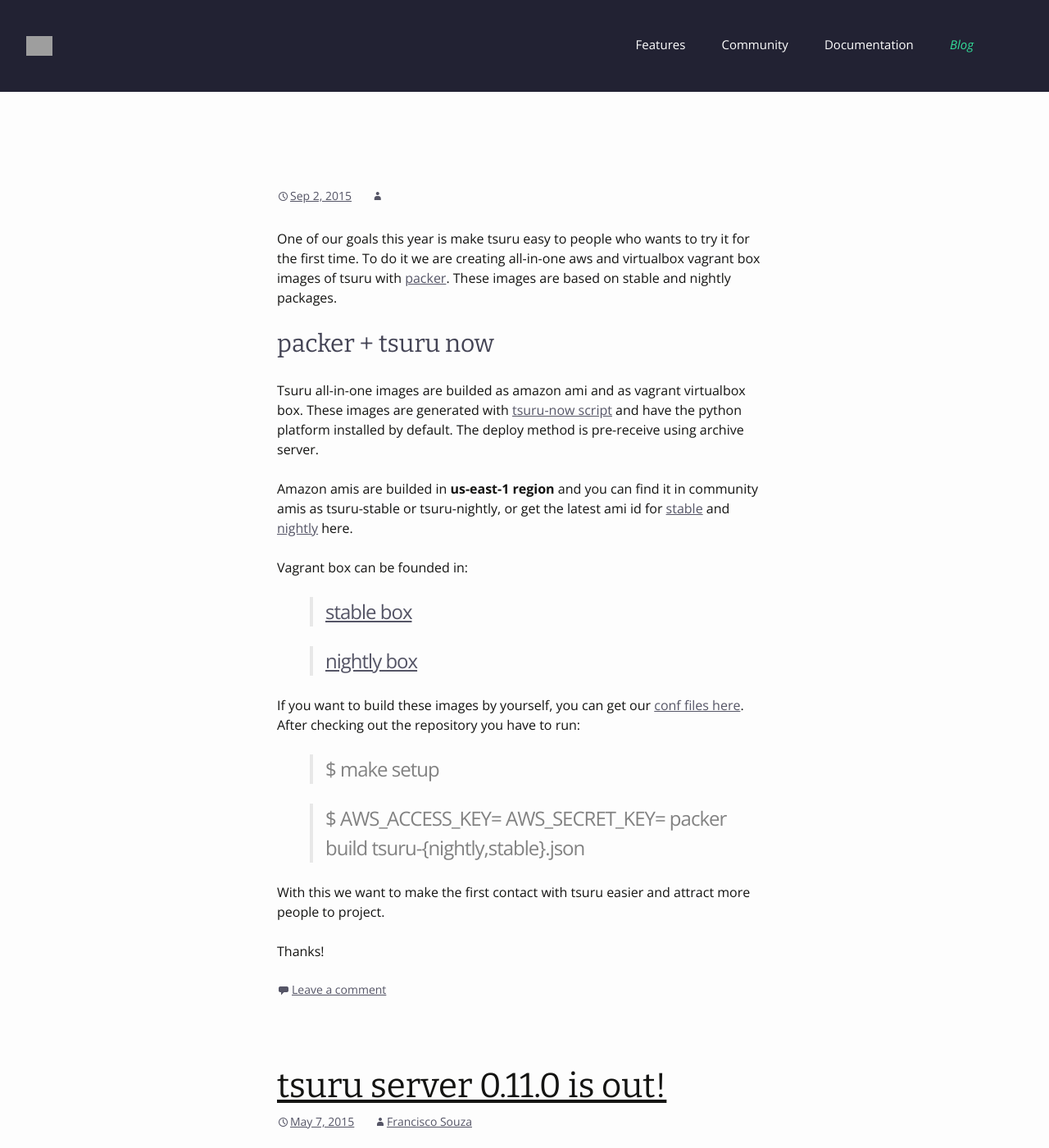
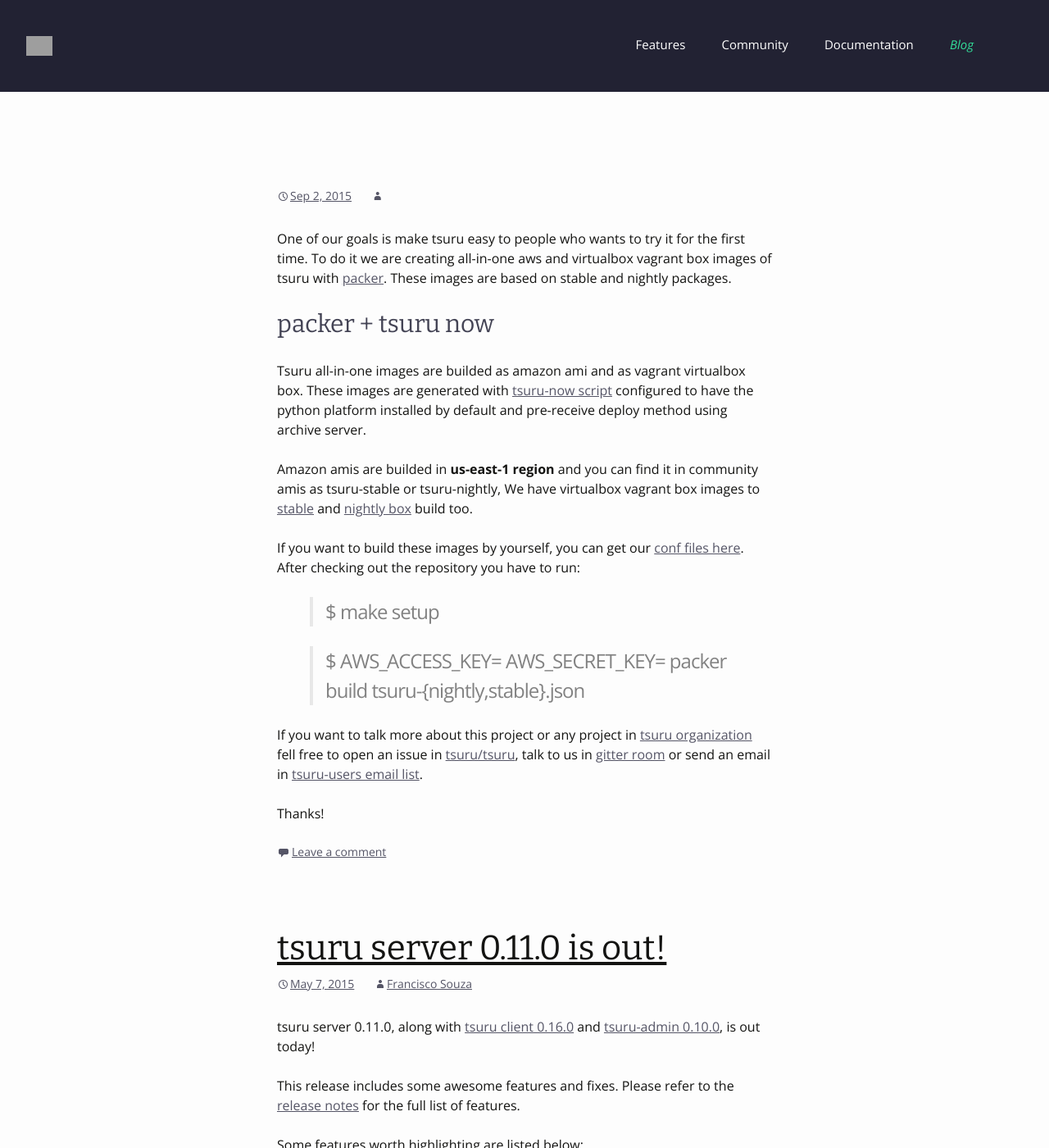
Before and after one commit to tsuru/tsuru.github.io, a Jekyll site: the page built from index.html, in a window 1280 px wide and 1400 px high. Shown: the whole window at 82% size. Built offline with Jekyll 4.4.1, drawn with Linux system fonts in a browser that asks for light colours; nearby versions of some CDN libraries; grey boxes are pictures that could not be loaded.

Commit message:
improve tsuru + packer post.

```diff
--- a/_posts/2015-08-11-tsuru-images-with-packer.markdown
+++ b/_posts/2015-08-11-tsuru-images-with-packer.markdown
@@ -15,7 +15,7 @@ tags:
 comments: []
 ---
 
-One of our goals this year is make tsuru easy to people who wants to try it for
+One of our goals is make tsuru easy to people who wants to try it for
 the first time. To do it we are creating all-in-one aws and virtualbox vagrant
 box images of tsuru with [packer](https://packer.io). These images are based on
 stable and nightly packages.
@@ -23,19 +23,12 @@ stable and nightly packages.
 ## packer + tsuru now
 
 Tsuru all-in-one images are builded as amazon ami and as vagrant virtualbox
-box. These images are generated with [tsuru-now script](https://github.com/tsuru/now) and have the python platform installed by
-default. The deploy method is pre-receive using archive server.
+box. These images are generated with [tsuru-now script](https://github.com/tsuru/now) configured to have the python platform installed by
+default and pre-receive deploy method using archive server.
 
 Amazon amis are builded in **us-east-1 region** and you can find it in
 community amis as tsuru-stable or tsuru-nightly,
-or get the latest ami id for [stable](https://s3.amazonaws.com/tsuru-images/nightly-ami-id) and [nightly](https://s3.amazonaws.com/tsuru-images/nightly-ami-id) here.
-
-Vagrant box can be founded in:
-
-> [stable box](https://s3.amazonaws.com/tsuru-images/tsuru-stable-virtualbox.box)
-
-> [nightly box](https://s3.amazonaws.com/tsuru-images/tsuru-nightly-virtualbox.box)
-
+We have virtualbox vagrant box images to [stable](https://s3.amazonaws.com/tsuru-images/tsuru-stable-virtualbox.box) and [nightly box](https://s3.amazonaws.com/tsuru-images/tsuru-nightly-virtualbox.box) build too.
 
 If you want to build these images by yourself, you can get our [conf files here](https://github.com/tsuru/tsuru-packer).
 After checking out the repository you have to run:
@@ -44,7 +37,8 @@ After checking out the repository you have to run:
 
 > $ AWS_ACCESS_KEY=<your-access-key> AWS_SECRET_KEY=<your-secret-key> packer build tsuru-{nightly,stable}.json
 
-With this we want to make the first contact with tsuru easier and attract more
-people to project.
+If you want to talk more about this project or any project in [tsuru organization](https://github.com/tsuru) fell free to open
+an issue in [tsuru/tsuru](https://github.com/tsuru/tsuru/issues), talk to us in [gitter room](gitter.im/tsuru/tsuru) or
+send an email in [tsuru-users email list](https://groups.google.com/forum/#!forum/tsuru-users).
 
 Thanks!
```
